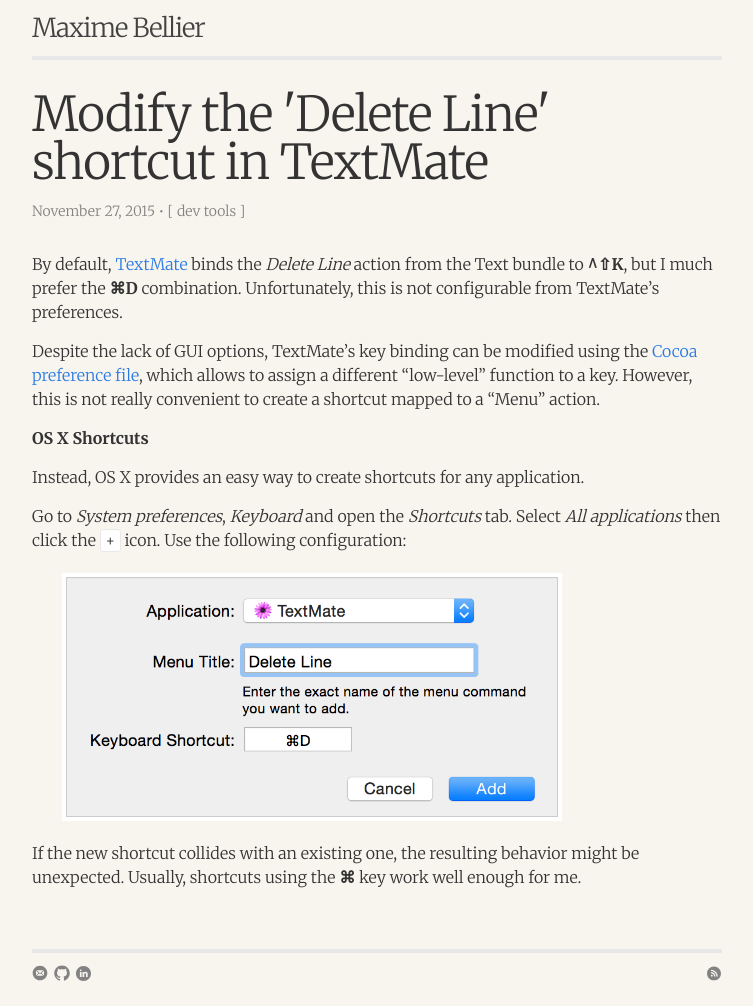
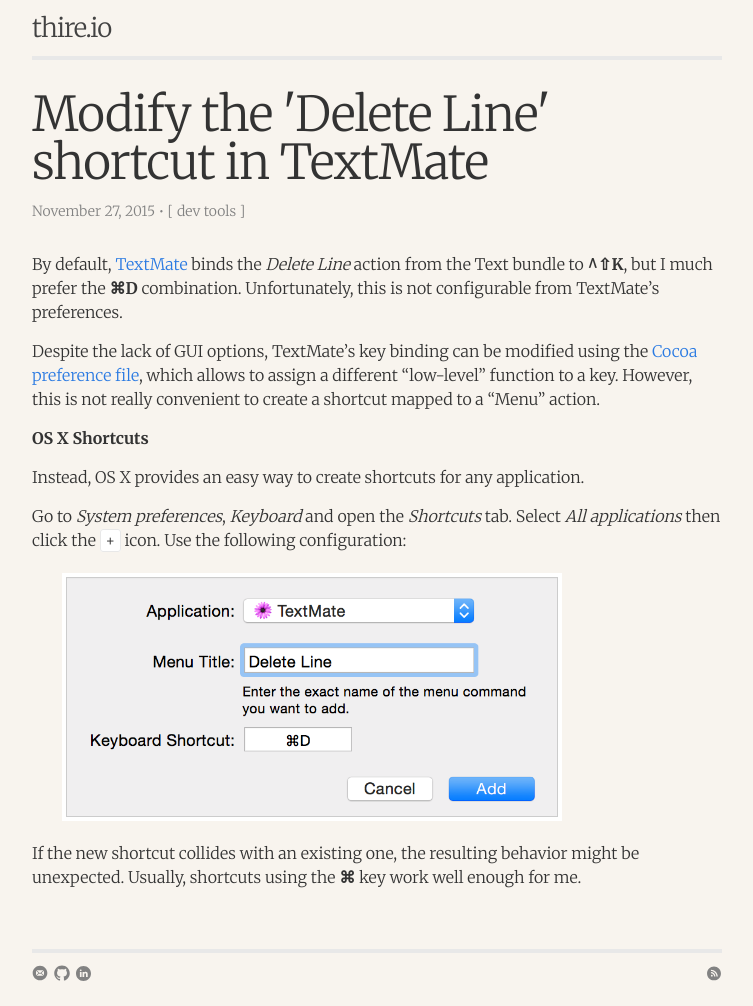
Before and after one commit to mbellier/mbellier.github.io, a Jekyll site: the page built from drafts/2015-11-27-modify-delete-line-shortcut-textmate.md, in a window 1280 px wide. Shown: the whole page, without its empty margins (263-1016 px from the left). Built offline with Jekyll 4.4.1, drawn with Linux system fonts in a browser that asks for light colours.

Commit message:
Changed config to point to thire.io

```diff
--- a/_config.yml
+++ b/_config.yml
@@ -1,11 +1,11 @@
 # Site settings
-title: Maxime Bellier
-email: "contactATmaximebellierDOTcom"
+title: thire.io
+email: "contactATthireDOTio"
 description: > # this means to ignore newlines until "baseurl:"
 
 baseurl: "" # the subpath of your site, e.g. /blog/
-url: https://www.maximebellier.com # the base hostname & protocol for your site
-enforce_ssl: www.maximebellier.com
+url: https://www.thire.io # the base hostname & protocol for your site
+enforce_ssl: www.thire.io
 twitter_username:
 github_username:  mbellier
 linkedin_link: https://www.linkedin.com/in/maxime-bellier-3652985b
```
